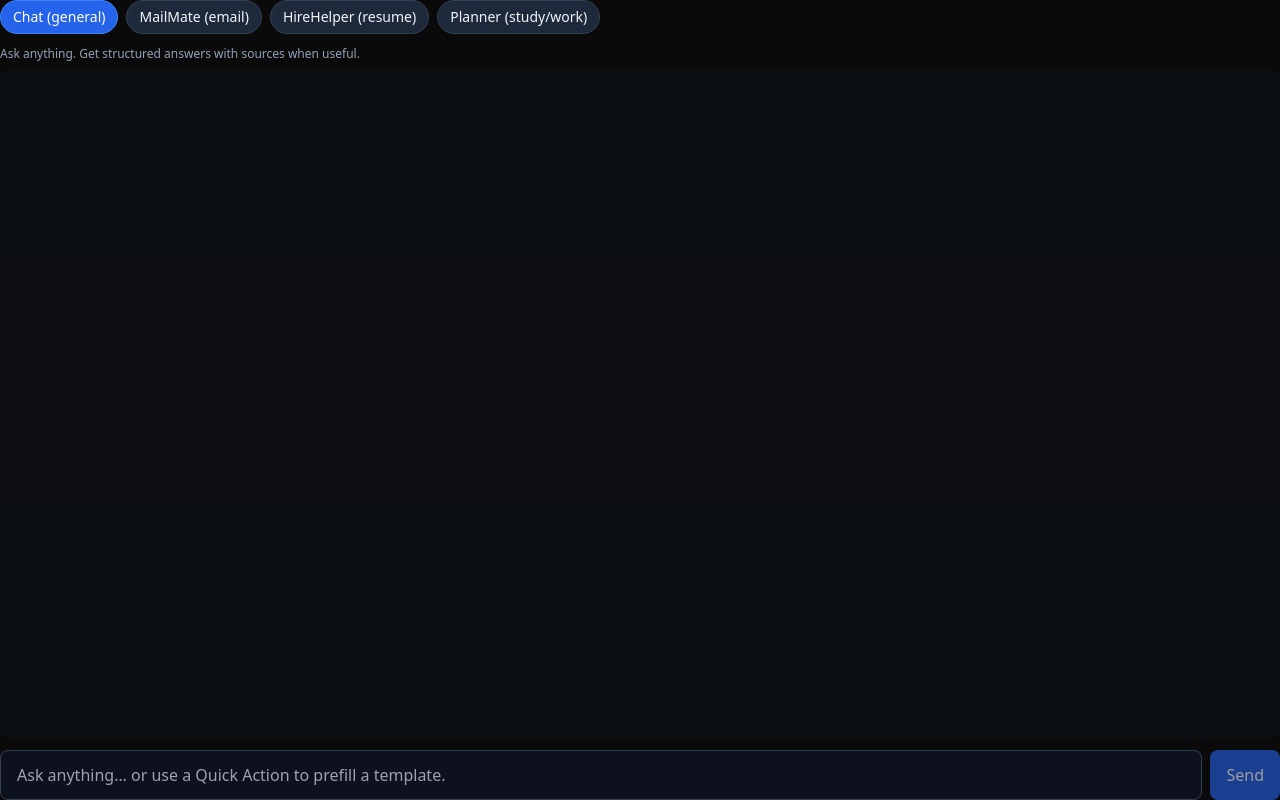
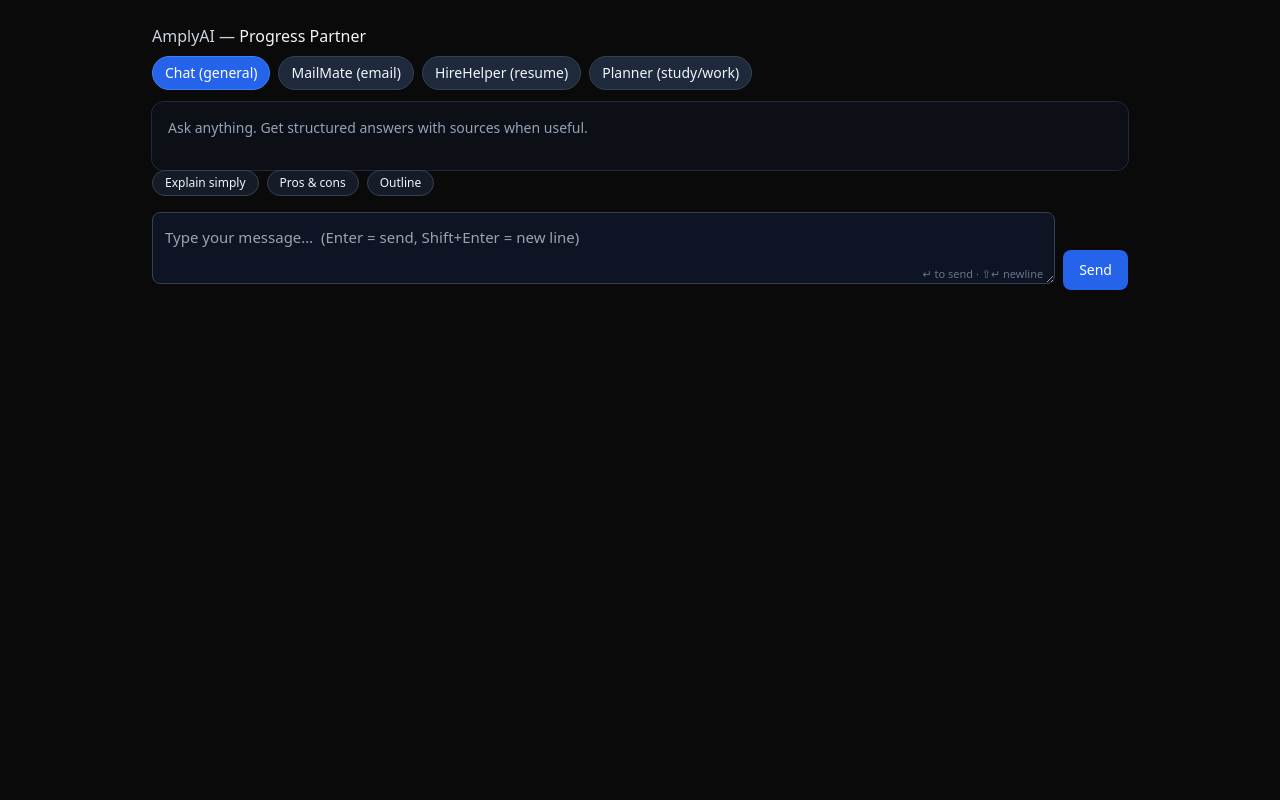
Before and after one commit to madevthevanthiran-maker/amplyai-chatbot, a Next.js app: page /app in a window 1280 px wide. Built offline with nearby package versions, Linux system fonts and the light colour scheme.

Commit message:
Update app.js

```diff
--- a/pages/app.js
+++ b/pages/app.js
@@ -1,176 +1,71 @@
-// components/ChatPanel.jsx
-import React, { useCallback, useEffect, useMemo, useRef, useState } from "react";
+// pages/app.js
+import React, { useMemo, useState } from "react";
+import ChatPanel from "@/components/ChatPanel";
 import QuickActions from "@/components/QuickActions";
 import { MODES } from "@/lib/modes";
-import ReactMarkdown from "react-markdown";
-import remarkGfm from "remark-gfm";
 
-const LS_KEY = "amplyai.conversations.v2"; // v2 so we don’t clash with old tabs
+export default function AppPage() {
+  const [activeMode, setActiveMode] = useState("general");
 
-function loadAll() {
-  try { return JSON.parse(localStorage.getItem(LS_KEY) || "{}"); }
-  catch { return {}; }
-}
-function saveAll(all) {
-  localStorage.setItem(LS_KEY, JSON.stringify(all));
-}
+  // histories per mode
+  const [history, setHistory] = useState({
+    general: [],
+    mailmate: [],
+    hirehelper: [],
+    planner: [],
+  });
 
-export default function ChatPanel() {
-  const [mode, setMode] = useState(MODES.general.id);
-  const [messages, setMessages] = useState([]); // [{role, content}]
-  const [input, setInput] = useState("");
-  const [isSending, setIsSending] = useState(false);
-  const bottomRef = useRef(null);
+  const messages = history[activeMode] ?? [];
 
-  // Load/save per-mode conversations
-  useEffect(() => {
-    const all = loadAll();
-    setMessages(all[mode]?.messages || []);
-    // optional: prefill on first open if empty and mode has a template
-    if ((!all[mode] || !all[mode].messages?.length) && MODES[mode].template) {
-      setInput(MODES[mode].template);
-    }
-  }, [mode]);
-
-  const persist = useCallback((nextMsgs) => {
-    const all = loadAll();
-    all[mode] = { messages: nextMsgs };
-    saveAll(all);
-  }, [mode]);
-
-  const scrollToBottom = () => bottomRef.current?.scrollIntoView({ behavior: "smooth" });
-  useEffect(scrollToBottom, [messages, isSending]);
-
-  const onPickMode = (m) => {
-    setMode(m.id);
+  const handlePick = (modeObj) => {
+    setActiveMode(modeObj.id);
   };
 
-  const sendMessage = async (text) => {
-    if (!text.trim()) return;
-    const userMsg = { role: "user", content: text.trim() };
-    const next = [...messages, userMsg];
-    setMessages(next);
-    persist(next);
-    setInput("");
-    setIsSending(true);
+  const sendToApi = async (text, mode) => {
+    // append user message optimistically
+    setHistory((h) => ({
+      ...h,
+      [mode]: [...(h[mode] ?? []), { role: "user", content: text }],
+    }));
 
     try {
-      const res = await fetch("/api/chat?stream=1", {
+      const res = await fetch("/api/chat", {
         method: "POST",
         headers: { "Content-Type": "application/json" },
-        body: JSON.stringify({
-          mode,                // tell API which brain to use
-          messages: next,      // user + prior history
-        }),
+        body: JSON.stringify({ text, mode }),
       });
+      const data = await res.json();
 
-      if (!res.ok || !res.body) {
-        const fallback = { role: "assistant", content: "Sorry, something went wrong. Please try again." };
-        const next2 = [...next, fallback];
-        setMessages(next2); persist(next2);
-        return;
-      }
+      const assistantContent =
+        data?.message ??
+        "Sorry, I couldn’t process that. Please try again in a moment.";
 
-      // Stream
-      const reader = res.body.getReader();
-      const decoder = new TextDecoder("utf-8");
-      let assistant = { role: "assistant", content: "" };
-      let appended = false;
-
-      // Append empty assistant, then grow it as chunks come in
-      const pushChunk = (chunk) => {
-        assistant.content += chunk;
-        if (!appended) {
-          appended = true;
-          setMessages((cur) => {
-            const nx = [...cur, assistant];
-            persist(nx);
-            return nx;
-          });
-        } else {
-          setMessages((cur) => {
-            const nx = [...cur];
-            nx[nx.length - 1] = { ...assistant };
-            persist(nx);
-            return nx;
-          });
-        }
-      };
-
-      while (true) {
-        const { value, done } = await reader.read();
-        if (done) break;
-        const chunk = decoder.decode(value, { stream: true });
-        pushChunk(chunk);
-      }
+      setHistory((h) => ({
+        ...h,
+        [mode]: [...(h[mode] ?? []), { role: "assistant", content: assistantContent }],
+      }));
     } catch (e) {
-      const next2 = [...messages, { role: "assistant", content: "Network error. Please try again." }];
-      setMessages(next2); persist(next2);
-    } finally {
-      setIsSending(false);
-      scrollToBottom();
+      setHistory((h) => ({
+        ...h,
+        [mode]: [
+          ...(h[mode] ?? []),
+          { role: "assistant", content: "Network error. Please try again." },
+        ],
+      }));
     }
   };
 
-  const handleSubmit = (e) => {
-    e.preventDefault();
-    sendMessage(input);
-  };
+  return (
+    <main className="mx-auto max-w-5xl p-4 md:p-6">
+      <div className="mb-2 text-slate-300">AmplyAI — <span className="text-slate-100">Progress Partner</span></div>
 
-  const active = MODES[mode];
+      <QuickActions activeMode={activeMode} onPick={handlePick} />
 
-  return (
-    <div className="flex flex-col h-full">
-      {/* Mode chips */}
-      <QuickActions activeMode={mode} onPick={onPickMode} />
-
-      {/* small hint under chips */}
-      <div className="text-xs text-slate-400 mb-2">{active.description}</div>
-
-      {/* Messages */}
-      <div className="flex-1 overflow-y-auto rounded-lg bg-slate-900/30 p-4 space-y-4">
-        {messages.map((m, idx) => (
-          <div key={idx} className={`flex ${m.role === "user" ? "justify-end" : "justify-start"}`}>
-            <div className={`${m.role === "user"
-                ? "bg-blue-600 text-white"
-                : "bg-slate-800 text-slate-100"
-              } max-w-[80%] rounded-xl px-4 py-3 text-[15px] leading-6`}>
-              {m.role === "assistant" ? (
-                <ReactMarkdown remarkPlugins={[remarkGfm]}>{m.content}</ReactMarkdown>
-              ) : (
-                <pre className="whitespace-pre-wrap font-sans">{m.content}</pre>
-              )}
-            </div>
-          </div>
-        ))}
-        <div ref={bottomRef} />
-      </div>
-
-      {/* Input */}
-      <form onSubmit={handleSubmit} className="mt-3 flex gap-2">
-        <textarea
-          rows={1}
-          placeholder="Ask anything… or use a Quick Action to prefill a template."
-          className="flex-1 resize-none rounded-lg bg-slate-900/60 border border-slate-700 px-4 py-3 text-slate-100 focus:outline-none focus:ring-2 focus:ring-blue-600"
-          value={input}
-          onChange={(e) => setInput(e.target.value)}
-          disabled={isSending}
-        />
-        <button
-          type="submit"
-          disabled={isSending || !input.trim()}
-          className="px-4 py-3 rounded-lg bg-blue-600 hover:bg-blue-500 text-white disabled:opacity-60"
-        >
-          {isSending ? "Sending…" : "Send"}
-        </button>
-      </form>
-
-      {/* Tips for each mode */}
-      {active.template && !messages.length && (
-        <div className="mt-2 text-xs text-slate-400">
-          Tip: This mode has a template. We prefilled your input — edit it and hit Send.
-        </div>
-      )}
-    </div>
+      <ChatPanel
+        activeMode={activeMode}
+        messages={messages}
+        onSend={sendToApi}
+      />
+    </main>
   );
 }
```
